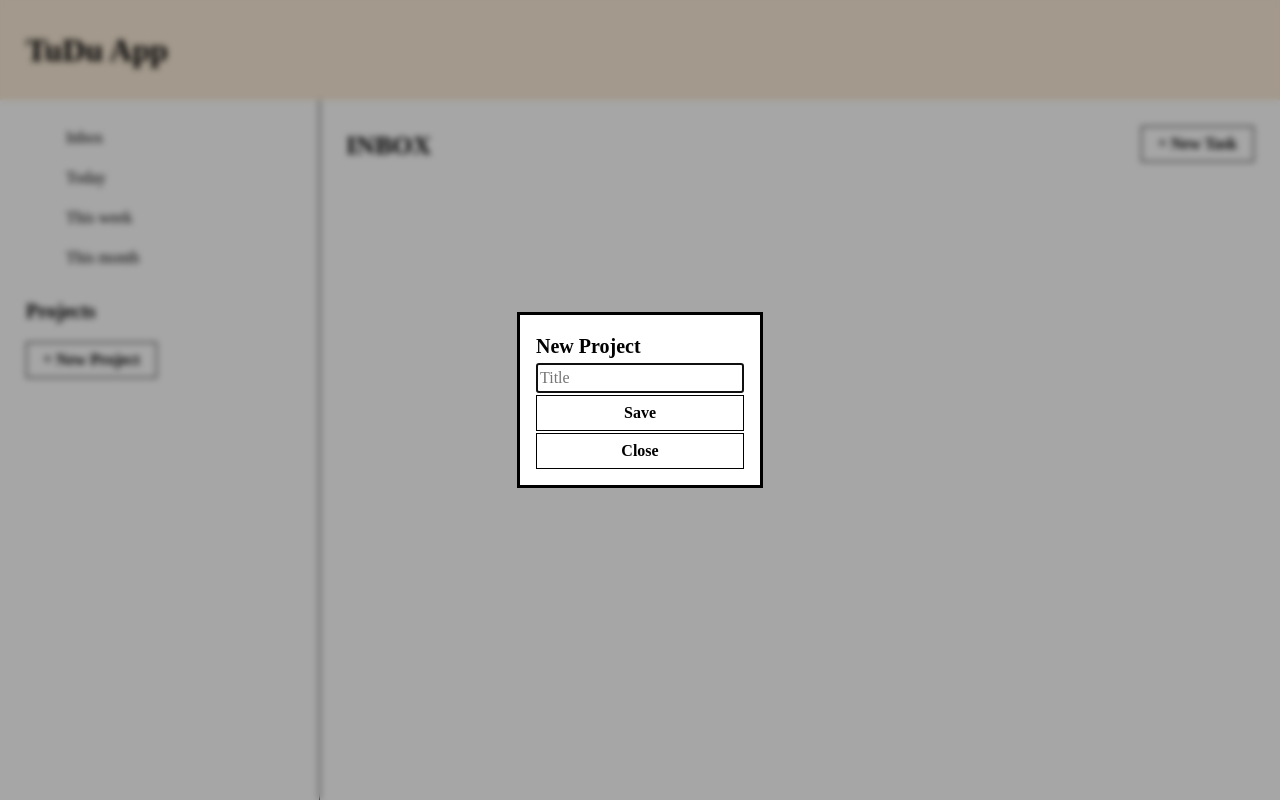
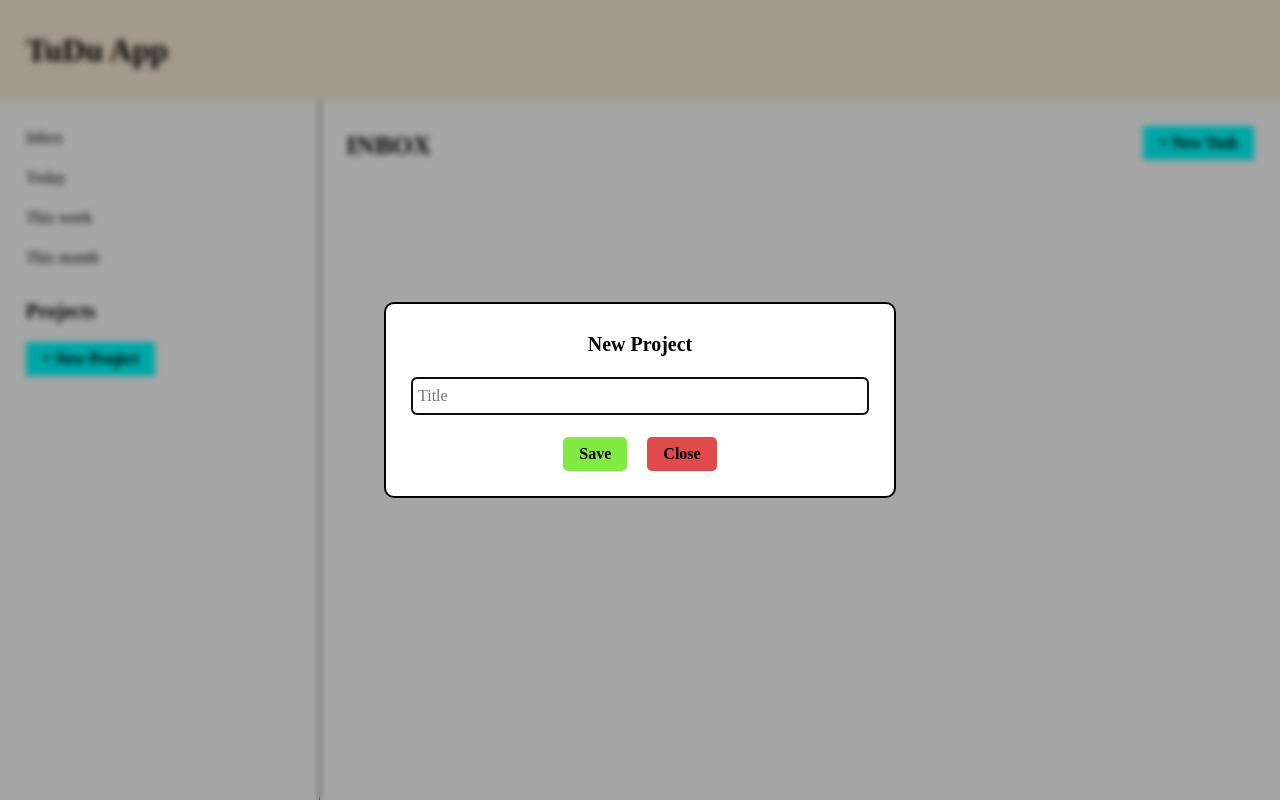
Before and after one commit to daryllevy/tudu-app, a website built with Vite: page index.html in a window 1280 px wide. Both pictures are taken after a click on the button "+ New Project". Built offline with nearby package versions, Linux system fonts and the light colour scheme.

Commit message:
style amélioration de l'affichage du formulaire de projet

```diff
--- a/src/style.css
+++ b/src/style.css
@@ -54,14 +54,35 @@ aside,
 .btn {
   padding: 0.5rem 1.6rem;
   font-weight: 700;
-  background-color: #fff;
-  border: 1px solid #000;
+  background-color: aqua;
+  border: none;
 }
 
 .btn:hover {
-  background-color: aquamarine;
   cursor: pointer;
   border: none;
+  background-color: aquamarine;
+}
+
+.red {
+  background-color: #d40909bb;
+}
+
+.red:hover {
+  background-color: #b30e0ebb;
+}
+
+.green {
+  background-color: #81eb44;
+}
+
+.green:hover {
+  background-color: #9fe974;
+}
+
+.btns {
+  flex-direction: row;
+  justify-content: center;
 }
 
 form {
@@ -70,11 +91,39 @@ form {
     flex-direction: column;
     gap: 0.2rem;
   }
+
+  .form-title {
+    margin-bottom: 1.6rem;
+    text-align: center;
+  }
+
+  input {
+    padding: 0.5rem;
+    margin-bottom: 1rem;
+    border-radius: 0.5rem;
+  }
+
+  select {
+    height: 38px;
+    margin-bottom: 1rem;
+    border-radius: 0.5rem;
+  }
+}
+
+dialog {
+  border: 2px solid #000;
+  border-radius: 10px;
+  width: 40%;
+  padding: 2.5rem;
 }
 
 dialog::backdrop {
   background-color: rgb(0 0 0 / 35%);
   backdrop-filter: blur(3px);
+}
+
+ul {
+  padding: 0;
 }
 
 /* ASIDE */
@@ -108,6 +157,20 @@ h3 {
   margin-top: 1.6rem;
 }
 
+#project-form {
+  input {
+    margin-bottom: 2rem;
+  }
+
+  .btns {
+    gap: 2rem;
+
+    .btn {
+      border-radius: 0.5rem;
+    }
+  }
+}
+
 /* CONTENT */
 .content {
   display: flex;
```
